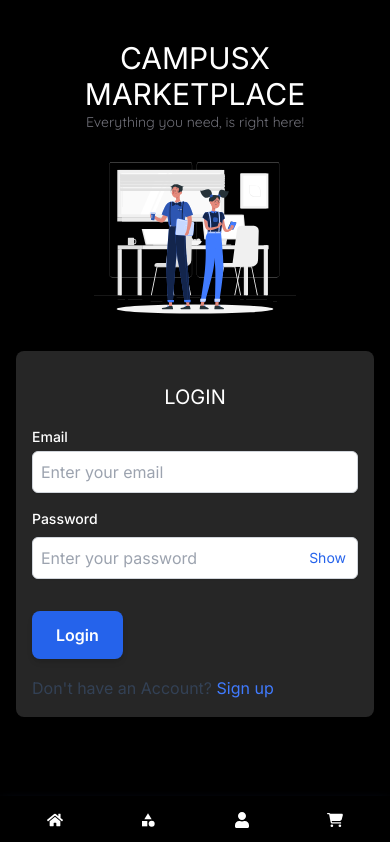
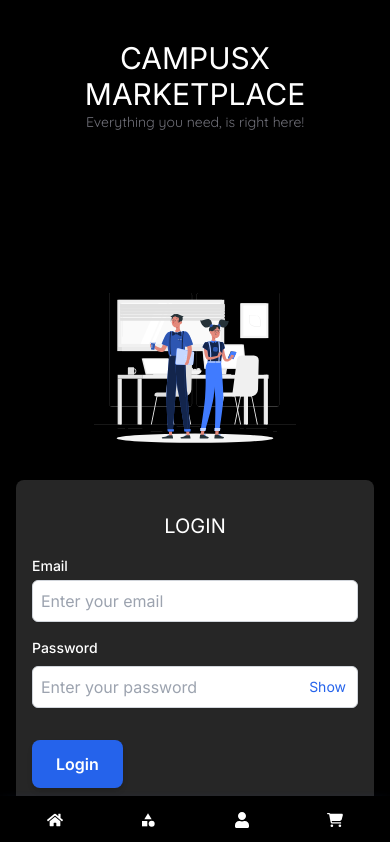
Before and after one commit to iQliPsE-22/campusx, a Next.js app: page /login in a window 390 px wide. Shown: the top 842 px of the page. Built offline with nearby package versions, Linux system fonts and the light colour scheme.

Commit message:
Responsive in login and signup

```diff
--- a/app/login/page.js
+++ b/app/login/page.js
@@ -14,7 +14,7 @@ const Page = () => {
     <>
       <section className="bg-black h-full pt-8 p-4 lg:p-12 min-h-dvh">
         <Headline />
-        <div className="flex flex-col lg:flex-row items-center justify-around">
+        <div className="min-h-dvh flex flex-col lg:flex-row items-center justify-center lg:justify-around">
           <div className="w-4/5 lg:w-1/2 flex justify-center p-2 lg:p-8 ">
             <Image
               src={loginimg}
--- a/app/signup/page.js
+++ b/app/signup/page.js
@@ -13,7 +13,7 @@ const Page = () => {
     <>
       <section className="bg-black h-full pt-8 p-4 lg:p-12 min-h-dvh">
         <Headline />
-        <div className="flex flex-col lg:flex-row items-center justify-around ">
+        <div className="min-h-dvh flex flex-col lg:flex-row items-center justify-center lg:justify-around">
           <div className="w-4/5 lg:w-1/2 flex justify-center p-2 lg:p-8 ">
             <Image
               src={signupimg}
```
